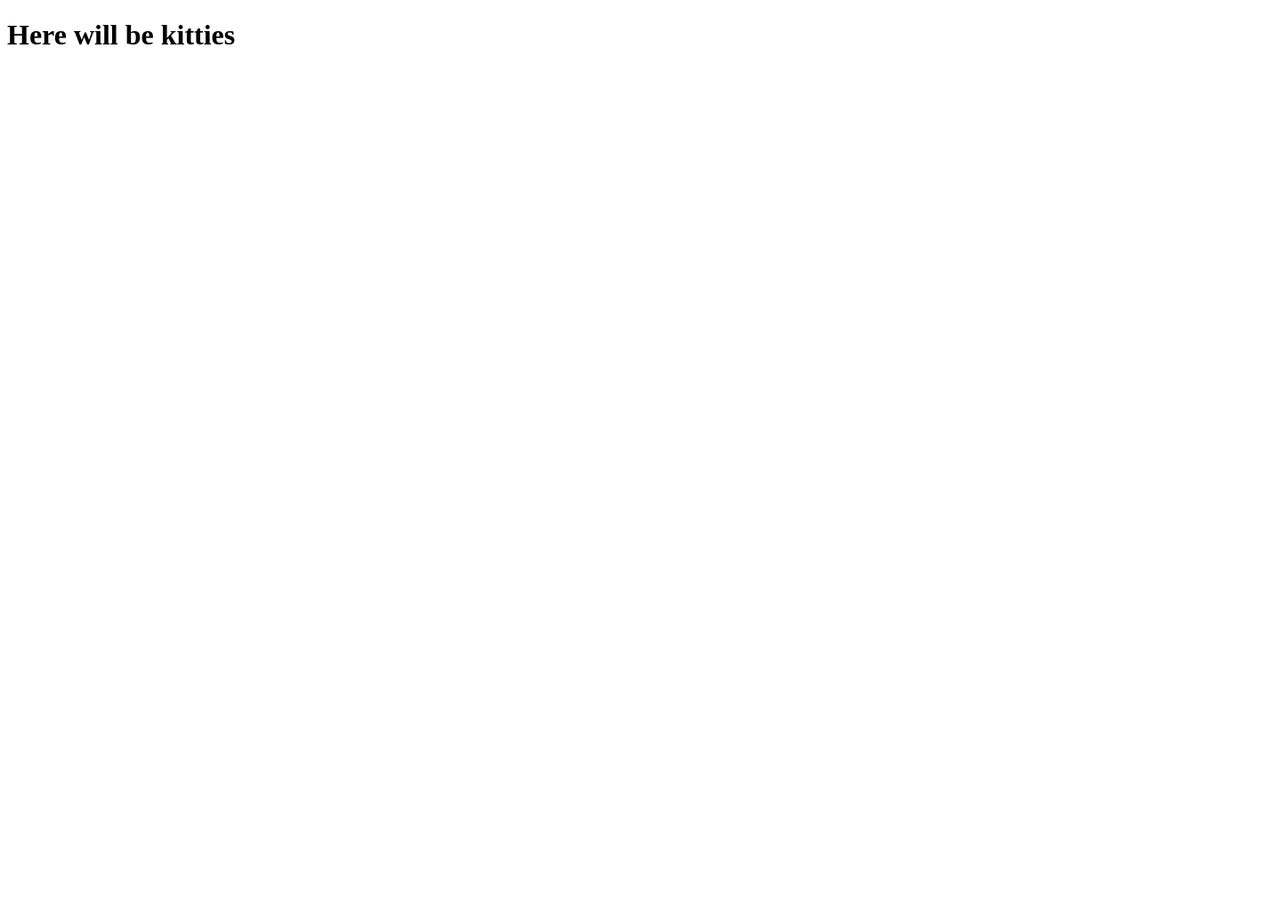
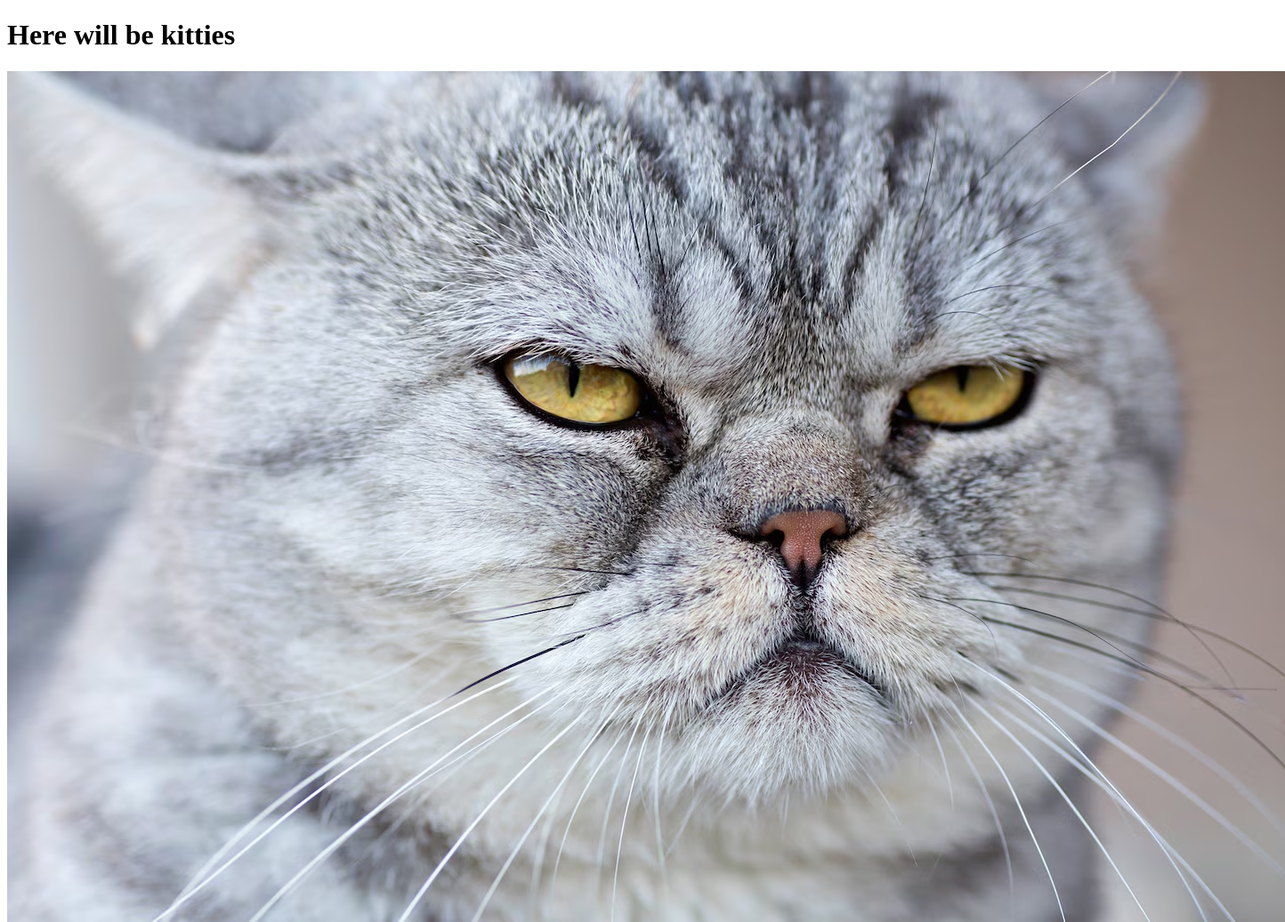
Before and after one commit to ingakuh/cool-kitties, a plain HTML site: page index.html in a window 1280 px wide. Shown: the whole page at 89% size, 1444 px wide, since content can reach past the window. Before the commit the page ends 800 px from the top, so only its background shows below. Drawn offline with Linux system fonts and the light colour scheme.

Commit message:
Image with cat has been added

```diff
--- a/index.html
+++ b/index.html
@@ -6,6 +6,7 @@
     <title>Cool kitties</title>
 </head>
 <body>
-<h1>Here will be kitties</h1>
+    <h1>Here will be kitties</h1>
+    <img src="img/nice-cat.avif" alt="Nice cat">
 </body>
 </html>
```
Also changed, not shown: img/nice-cat.avif (added).
